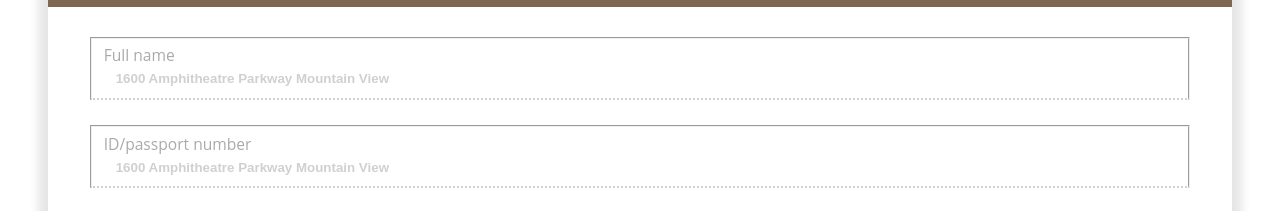
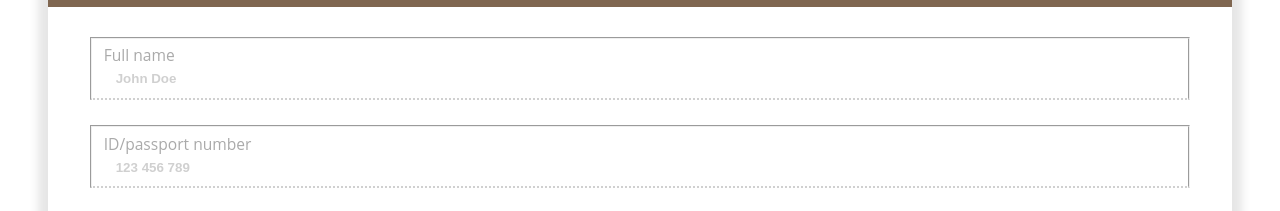
Before and after one commit to linhgithub23/add-billing, a plain HTML site: page index.html in a window 1280 px wide. Shown: the part 721-932 px from the top of the page. Drawn offline with nearby package versions, Linux system fonts and the light colour scheme; some packages are replaced by stand-ins of ours; no server answers; a script that the page names is missing; some icons are missing.

Commit message:
update placeholder

```diff
--- a/index.html
+++ b/index.html
@@ -97,12 +97,12 @@
 
                                         <fieldset>
                                             <label for="card-name">Full name</label><br>
-                                            <i class="fa fa-address-card" aria-hidden="true"></i><input type='text' id='card-name' name='card-name' placeholder='1600 Amphitheatre Parkway Mountain View' title='Address-line-1'>
+                                            <i class="fa fa-address-card" aria-hidden="true"></i><input type='text' id='card-name' name='card-name' placeholder='John Doe'>
                                         </fieldset>
 
                                         <fieldset>
                                             <label for="card-name">ID/passport number</label><br>
-                                            <i class="fa fa-address-card" aria-hidden="true"></i><input type='text' id='card-name' name='card-name' placeholder='1600 Amphitheatre Parkway Mountain View' title='Address-line-1'>
+                                            <i class="fa fa-address-card" aria-hidden="true"></i><input type='text' id='card-name' name='card-name' placeholder='123 456 789' title='Address-line-1'>
                                         </fieldset>
 
                                         <fieldset>
```
